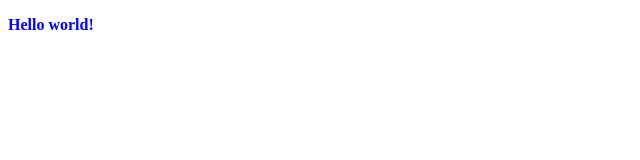
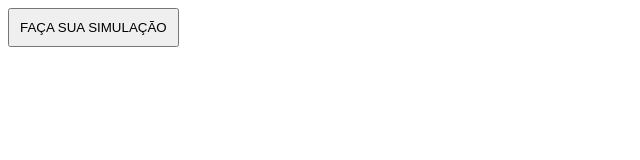
Before and after one commit to yassernascimento/facilcred, a Gatsby site: page / in a window 1280 px wide. Shown: the whole page, without its empty margins (0-640 px from the left). Built offline with nearby package versions, Linux system fonts and the light colour scheme; Gatsby itself is replaced by a stand-in of ours.

Commit message:
setup button component

```diff
--- /dev/null
+++ b/src/components/button.js
@@ -0,0 +1,11 @@
+import React from 'react'
+import styled from 'styled-components'
+
+export const Button = props => {
+  const Button = styled.button`
+    padding: 10px;
+    text-transform: uppercase;
+  `
+  const { text } = props
+  return <Button>{text}</Button>
+}
--- /dev/null
+++ b/src/components/index.js
@@ -0,0 +1 @@
+export * from './Button'
--- a/src/pages/index.js
+++ b/src/pages/index.js
@@ -1,10 +1,6 @@
 import React from 'react'
-import styled from 'styled-components'
+import { Button } from '../components'
 
 export default function Home() {
-  const Hello = styled.p`
-    font-weight: bold;
-    color: blue;
-  `
-  return <Hello>Hello world!</Hello>
+  return <Button text="faça sua simulação" />
 }
```
